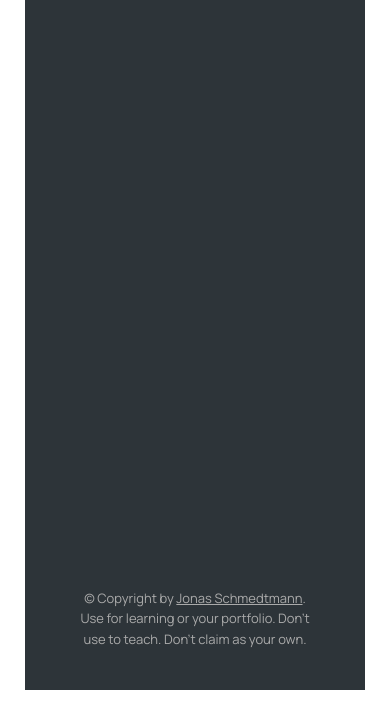
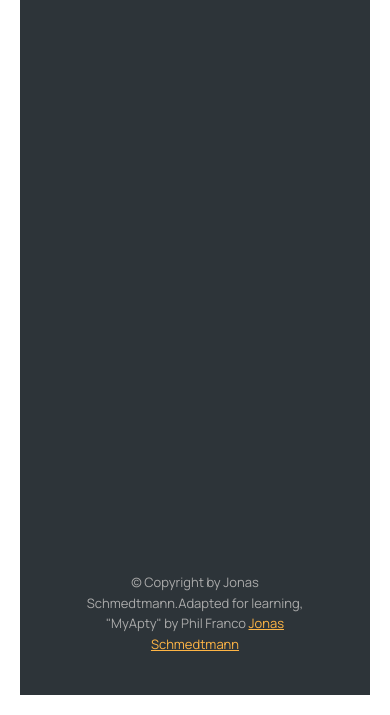
Before and after one commit to pfranco266/myapty, a plain HTML site: page index.html in a window 390 px wide. Shown: the part 129-844 px from the top of the page. Drawn offline with nearby package versions, Linux system fonts and the light colour scheme.

Commit message:
Updated responsive design for smaller screens

```diff
--- a/index.html
+++ b/index.html
@@ -110,12 +110,13 @@
       <p class="copyright">
         &copy; Copyright by
         <a
-          class="twitter-link"
+          >Jonas Schmedtmann</a
+        >.Adapted for learning, "MyApty" by Phil Franco
+        <a
+          class="githubLink"
           target="_blank"
-          href="https://twitter.com/jonasschmedtman"
-          >Jonas Schmedtmann</a
-        >. Use for learning or your portfolio. Don't use to teach. Don't claim
-        as your own.
+          href="https://github.com/pfranco266"
+          >Jonas Schmedtmann</a>
       </p>
     </div>
 
--- a/script.js
+++ b/script.js
@@ -187,11 +187,9 @@ class App {
         const workoutToEdit = this.#workouts.find(workout => {
             return workout.id === item.dataset.id;
         })
-        console.log(workoutToEdit)
 
         this._toggleElevationField(workoutToEdit.type);
 
-        console.log(workoutToEdit)
 
 
         if (workoutToEdit.type === 'running') {
@@ -419,8 +417,7 @@ async function getWeather(lat, lon, degreeType = 'celsius') {
 async function updateDisplay(temp, degreeType, city, description) {
     try {
         //convert weather to C or F, default celsius;
-        console.log('3: updateDisplay')
-        console.log(description)
+
         const weatherDescription = description || weatherInstance.description;
         const formattedDescription = weatherDescription[0].toUpperCase() + weatherDescription.substring(1);
         const displayedWeather = `${formattedDescription} today in ${city}, it is ${temp.toFixed(0)} degrees ${degreeType}`
--- a/style.css
+++ b/style.css
@@ -77,9 +77,11 @@ a:visited {
   grid-template-columns: 1fr 1fr 1fr 1fr;
   gap: 0.75rem 1.5rem;
 }
+
 .workout--running {
   border-left: 5px solid var(--color-brand--2);
 }
+
 .workout--cycling {
   border-left: 5px solid var(--color-brand--1);
 }
@@ -215,34 +217,42 @@ a:visited {
 .running-popup .leaflet-popup-content-wrapper {
   border-left: 5px solid var(--color-brand--2);
 }
+
 .cycling-popup .leaflet-popup-content-wrapper {
   border-left: 5px solid var(--color-brand--1);
 }
 
 .navBar {
   width: 100%;
-  background-color: #2d3439; /* Example background color */
+  background-color: #2d3439;
+  /* Example background color */
   color: white;
   font-size: 20px;
   text-align: center;
   padding: 10px 0;
   position: fixed;
   top: 0;
-  z-index: 1000; /* Ensures it stays above other content */
-  display: flex; /* Aligns children in a row */
-  justify-content: center; /* Center align items horizontally */
+  z-index: 1000;
+  /* Ensures it stays above other content */
+  display: flex;
+  /* Aligns children in a row */
+  justify-content: center;
+  /* Center align items horizontally */
 }
 
 .navBar ul {
   list-style: none;
   margin: 0;
   padding: 0;
-  display: flex; /* Aligns children in a row */
-  justify-content: center; /* Center align items horizontally */
+  display: flex;
+  /* Aligns children in a row */
+  justify-content: center;
+  /* Center align items horizontally */
 }
 
 .navBar li {
-  margin: 0 20px; /* Adjust spacing between items */
+  margin: 0 20px;
+  /* Adjust spacing between items */
   /* Additional styling as needed */
 }
 
@@ -261,3 +271,41 @@ a:visited {
   text-align: center;
   line-height: 100px;
 }
+
+/* Repsonsiveness */
+
+
+@media screen and (max-width: 430px) {
+  .content {
+    width: 80%;
+    margin: 0 auto;
+    /* Center the content */
+    padding: 40px;
+  }
+
+  body {
+    font-size: 16px;
+    padding: 10px;
+  }
+}
+
+@media screen and (max-width: 768px) {
+  .content {
+    width: 80%;
+    margin: 0 auto;
+    padding: 40px;
+  }
+
+  body {
+    font-size: 16px;
+    padding: 10px;
+  }
+}
+
+/* Styles for larger screens */
+@media screen and (max-width: 1024px) {
+  body {
+    padding: 20px;
+    font-size: 18px;
+  }
+}
```
Also changed, not shown: package-lock.json (added).
